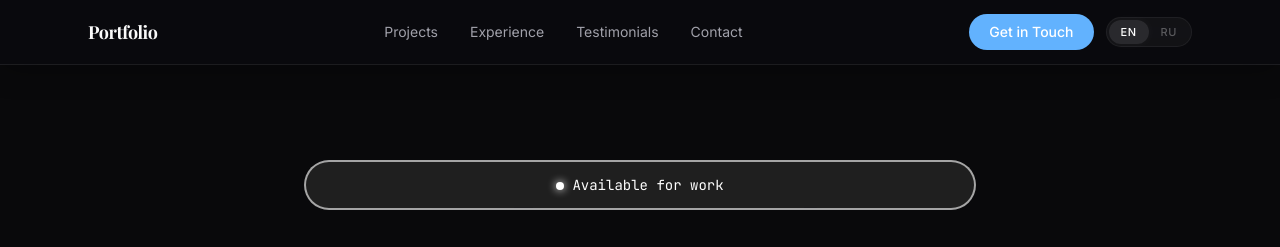
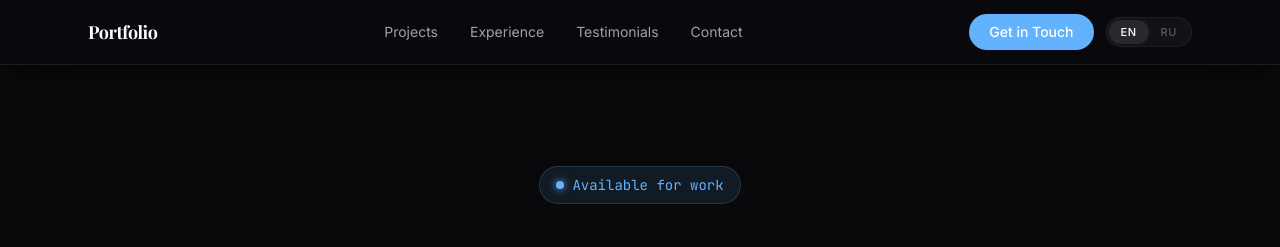
Before and after one commit to Jokhanson/Portfolio, a React (Vite) app: page / in a window 1280 px wide. Shown: the top 247 px of the page. Built offline with nearby package versions, Linux system fonts and the light colour scheme; a web font is replaced by a local one.

Commit message:
Revert glass effect

```diff
--- a/src/App.tsx
+++ b/src/App.tsx
@@ -203,21 +203,9 @@ export default function App() {
         <div className="absolute inset-0 bg-gradient-to-b from-transparent via-transparent to-background pointer-events-none" />
         <div className="relative z-10 max-w-4xl mx-auto px-6 text-center">
           <motion.div initial={{ opacity: 0, y: 30 }} animate={{ opacity: 1, y: 0 }} transition={{ duration: 0.8 }}>
-            <svg style={{ position: "absolute", width: 0, height: 0 }}>
-              <filter id="frosted">
-                <feTurbulence type="fractalNoise" baseFrequency="0.015" numOctaves="3" result="noise" />
-                <feDisplacementMap in="SourceGraphic" in2="noise" scale="12" xChannelSelector="R" yChannelSelector="G" />
-              </filter>
-            </svg>
-            <div className="relative px-6 py-3 rounded-full text-sm font-mono mb-8 text-white cursor-pointer select-none"
-              style={{
-                background: "rgba(255,255,255,0.08)",
-                border: "2px solid rgba(255,255,255,0.6)",
-                backdropFilter: "url(#frosted)",
-                WebkitBackdropFilter: "url(#frosted)",
-              }}>
-              <span className="w-2 h-2 rounded-full bg-white shadow-[0_0_8px_white] inline-block mr-2 align-middle" aria-hidden="true" />
-              <span className="align-middle">{t("hero.available")}</span>
+            <div className="inline-flex items-center gap-2 px-4 py-2 rounded-full bg-[#62B2FE]/10 border border-[#62B2FE]/20 text-[#62B2FE] text-sm font-mono mb-8">
+              <span className="w-2 h-2 rounded-full bg-[#62B2FE] shadow-[0_0_8px_#62B2FE]" aria-hidden="true" />
+              {t("hero.available")}
             </div>
           </motion.div>
           <motion.h1 initial={{ opacity: 0, y: 30 }} animate={{ opacity: 1, y: 0 }} transition={{ duration: 0.8, delay: 0.15 }} className="text-5xl md:text-7xl lg:text-8xl font-display font-bold tracking-tight mb-6">
```
